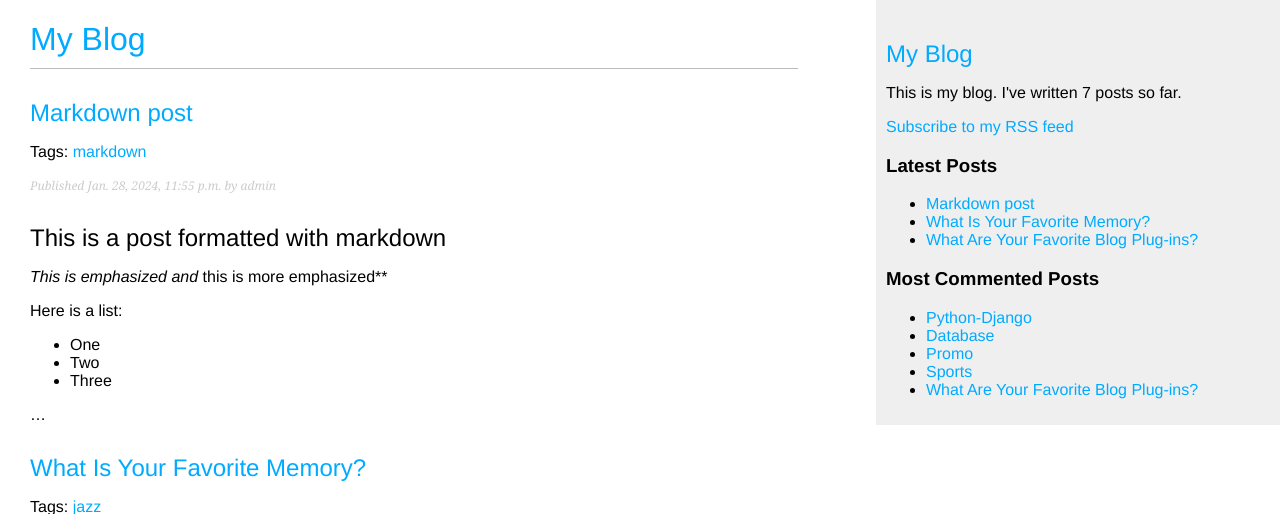
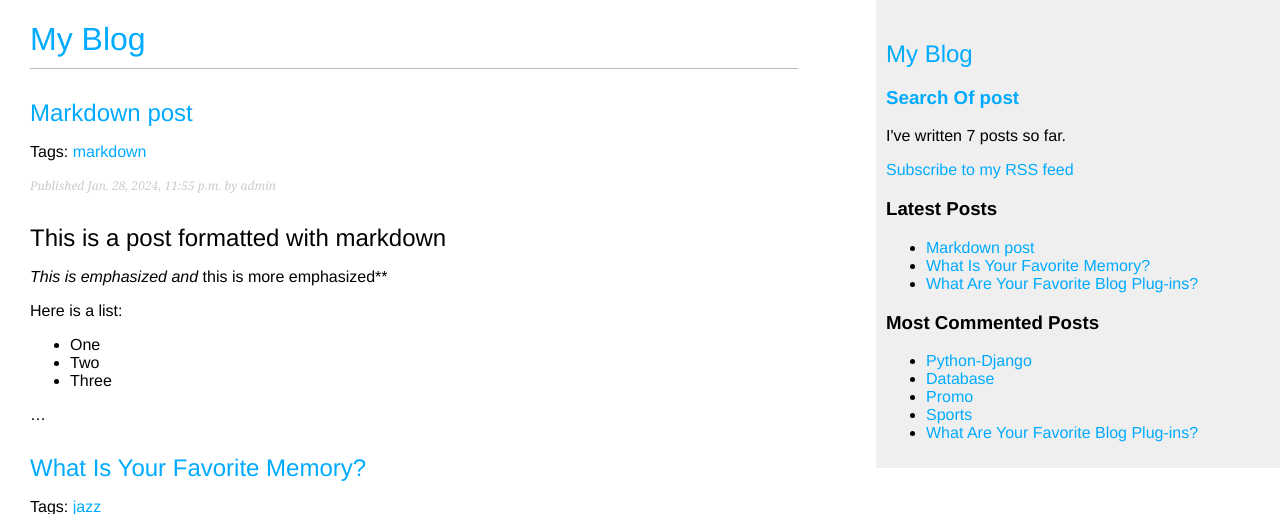
Before and after one commit to Moataz0000/Blog, a Django app: page / in a window 1280 px wide. Shown: the top 514 px of the page. Run offline with Django 5.2, Linux system fonts and the light colour scheme; data comes from the database, SQL or seed files in the repository; parts of the project's set-up code (start-up, migrations or seed data) failed here and were passed over.

Commit message:
finally ended from this Blog

```diff
--- a/Blog/templates/base.html
+++ b/Blog/templates/base.html
@@ -13,8 +13,10 @@
   </div>
   <div id="sidebar">
     <h2><a href="{% url 'blog:post_list' %}">My Blog</a></h2>
-    <p>This is my blog.
-      I've written {% total_posts %} posts so far.</p>
+    <h3> <a href="{% url 'blog:post_search' %}">Search Of post</a></h3>
+    <p>
+      I've written {% total_posts %} posts so far.
+    </p>
       <p>
         <a href="{% url "blog:post_feeds" %}">
           Subscribe to my RSS feed
--- a/Blog/templates/blog/post/latest_posts.html
+++ b/Blog/templates/blog/post/latest_posts.html
@@ -1,3 +1,4 @@
+
 <ul>
     {% for post in latest_posts %}
     <li>
```
